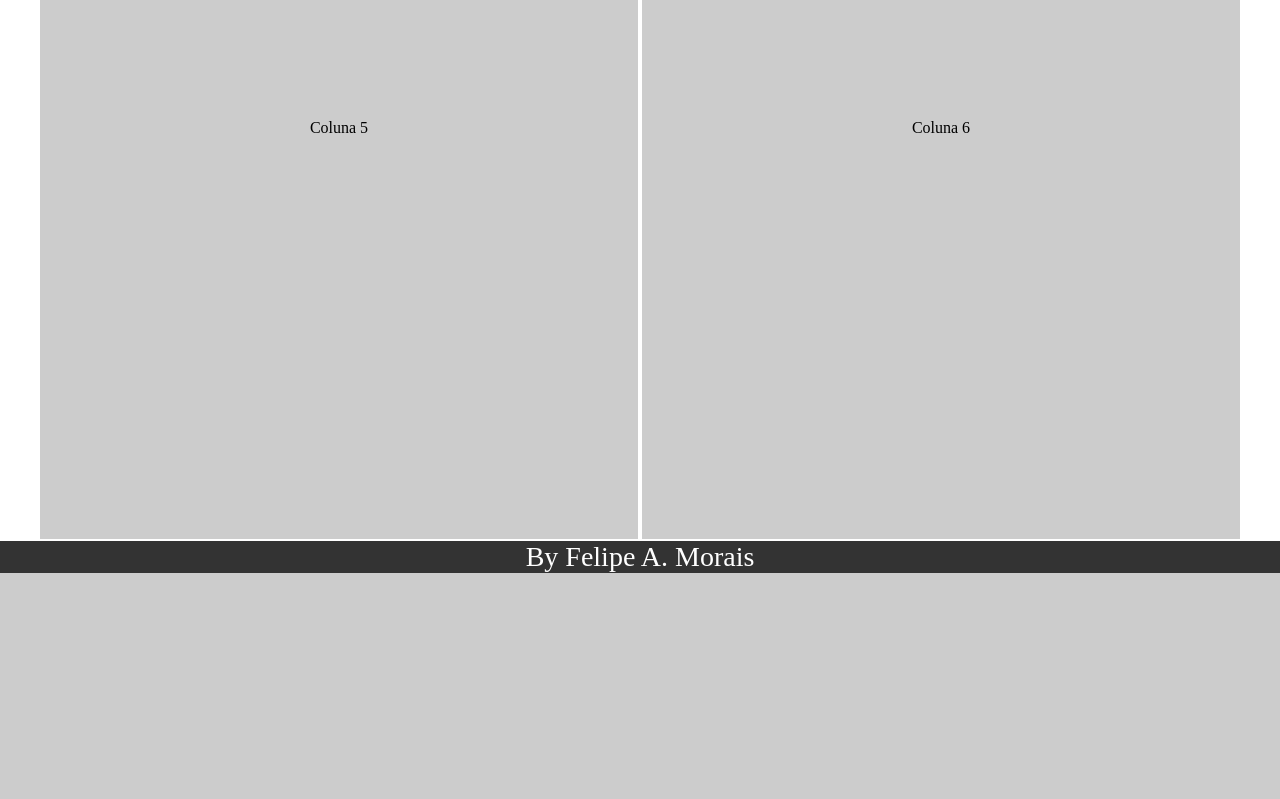
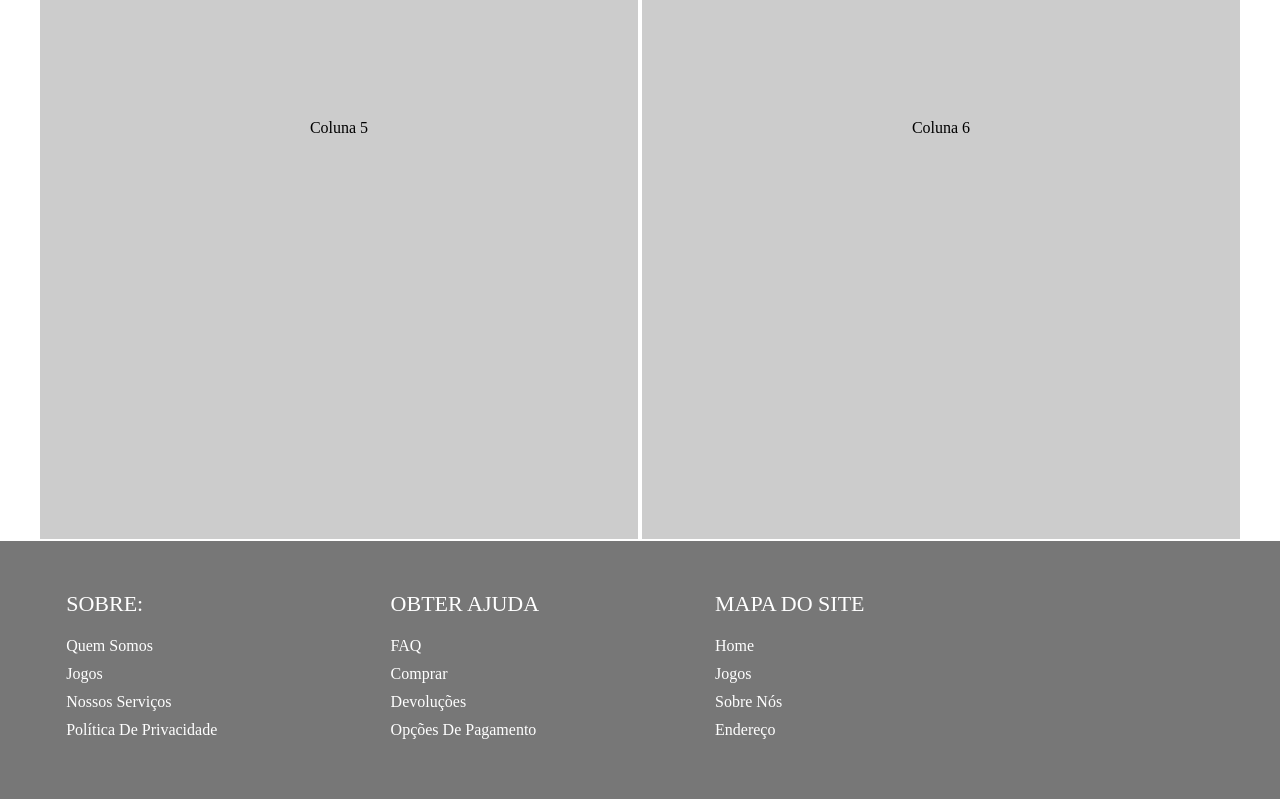
Before and after one commit to FelipeTr00/TechAcademy2, a PHP site: page / in a window 1280 px wide. Shown: the part 1749-2548 px from the top of the page. Before the commit the page ends 2322 px from the top, so only its background shows below. Run offline with PHP 8.4, Linux system fonts and the light colour scheme; some web fonts are replaced.

Commit message:
add footer css+html

```diff
--- a/css/style.css
+++ b/css/style.css
@@ -1,3 +1,4 @@
+@import url("https://fonts.googleapis.com/css2?family=Poppins:wght@300;400;500;600&display=swap");
 * {
   padding: 0;
   margin: 0; }
@@ -63,19 +64,120 @@ div {
   background-color: #CCC;
   min-height: 300px; }
 
-.footer {
-  width: 100%;
-  font-size: 28px;
-  color: #FFF;
-  background: #333;
-  text-align: center;
-  bottom: 0; }
+/*.footer {
+	width: 100%;
+	font-size: 28px;
+	color: $color_1;
+	background: #333;
+	text-align: center;
+	bottom: 0;
 
+}*/
 /* @media */
-@media only screen and (max-width: 660px) {
+@media only screen and (max-width: 800px) {
   .TwoCols .col1 {
     width: 100%; }
   .TwoCols .col2 {
     width: 100%; } }
+footer {
+  background-color: #777;
+  padding: 50px 0; }
+
+.container-footer {
+  max-width: 1400px;
+  padding: 0 4%;
+  margin: auto; }
+
+.row-footer {
+  display: flex;
+  flex-wrap: wrap; }
+
+.footer-col {
+  width: 25%;
+  padding: 0 15px; }
+
+.footer-col h4 {
+  font-size: 22px;
+  color: white;
+  margin-bottom: 20px;
+  font-weight: 500;
+  position: relative;
+  text-transform: uppercase; }
+
+.footer-col ul {
+  list-style: none; }
+
+.footer-col ul li {
+  margin: 10px 0; }
+
+.footer-col ul li a {
+  font-size: 16px;
+  text-transform: capitalize;
+  color: white;
+  text-decoration: none;
+  font-weight: 300;
+  display: block;
+  transition: all 0.3s ease; }
+
+.footer-col ul li a:hover {
+  color: #cecdcd;
+  padding-left: 10px; }
+
+.footer-col .medias-socias {
+  margin-top: 30px; }
+
+.footer-col .medias-socias a {
+  display: inline-flex;
+  align-items: center;
+  justify-content: center;
+  height: 40px;
+  width: 40px;
+  margin: 0 10px 10px 0;
+  text-decoration: none;
+  border-radius: 50%;
+  color: white;
+  border: 1px solid white;
+  transition: all 0.5s ease; }
+
+.footer-col .medias-socias a i {
+  font-size: 20px; }
+
+.footer-col .medias-socias a:hover {
+  color: #777;
+  background-color: white; }
+
+.footer-col .form-sub input {
+  width: 100%;
+  padding: 10px;
+  font-size: 15px;
+  outline: none;
+  border: 1px solid white;
+  color: white;
+  background-color: #777; }
+
+.footer-col .form-sub input::placeholder {
+  color: white; }
+
+.footer-col .form-sub button {
+  width: 100%;
+  margin-top: 10px;
+  padding: 10px;
+  font-size: 17px;
+  outline: none;
+  border: none;
+  cursor: pointer;
+  color: #777;
+  border-radius: 3px;
+  font-weight: bold;
+  background-color: white; }
+
+/* Responsivo */
+@media (max-width: 800px) {
+  .footer-col {
+    width: 50%;
+    margin-bottom: 30px; } }
+@media (max-width: 600px) {
+  .footer-col {
+    width: 100%; } }
 
 /*# sourceMappingURL=style.css.map */
--- a/css/style.scss
+++ b/css/style.scss
@@ -76,18 +76,19 @@ div {
 	background-color: $background-color_1;
 	min-height: 300px;
 }
-.footer {
+/*.footer {
 	width: 100%;
 	font-size: 28px;
 	color: $color_1;
 	background: #333;
 	text-align: center;
 	bottom: 0;
-}
+
+}*/
 
 /* @media */
 
-@media only screen and (max-width: 660px) {
+@media only screen and (max-width: 800px) {
 	.TwoCols {
 		.col1 {
 			width: 100%;
@@ -97,3 +98,111 @@ div {
 		}
 	}
 }
+
+@import url('https://fonts.googleapis.com/css2?family=Poppins:wght@300;400;500;600&display=swap');
+footer{
+    background-color: #777;
+    padding: 50px 0;
+}
+.container-footer{
+    max-width: 1400px;
+    padding: 0 4%;
+    margin: auto;
+}
+.row-footer{
+    display: flex;
+    flex-wrap: wrap;
+}
+
+.footer-col{
+    width: 25%;
+    padding: 0 15px;
+}
+.footer-col h4{
+    font-size: 22px;
+    color: white;
+    margin-bottom: 20px;
+    font-weight: 500;
+    position: relative;
+    text-transform: uppercase;
+}
+.footer-col ul{
+    list-style: none;
+}
+.footer-col ul li{
+    margin: 10px 0;
+}
+.footer-col ul li a{
+    font-size: 16px;
+    text-transform: capitalize;
+    color: white;
+    text-decoration: none;
+    font-weight: 300;
+    display: block;
+    transition: all 0.3s ease;
+}
+.footer-col ul li a:hover{
+    color: #cecdcd;
+    padding-left: 10px;
+}
+.footer-col .medias-socias{
+    margin-top: 30px;
+}
+.footer-col .medias-socias a{
+    display: inline-flex;
+    align-items: center;
+    justify-content: center;
+    height: 40px;
+    width: 40px;
+    margin: 0 10px 10px 0;
+    text-decoration: none;
+    border-radius: 50%;
+    color: white;
+    border: 1px solid white;
+    transition: all 0.5s ease;
+}
+.footer-col .medias-socias a i{
+    font-size: 20px;
+}
+
+.footer-col .medias-socias a:hover{
+    color: #777;
+    background-color: white;
+}
+.footer-col .form-sub input{
+    width: 100%;
+    padding: 10px;
+    font-size: 15px;
+    outline: none;
+    border: 1px solid white;
+    color: white;
+    background-color: #777;
+}
+.footer-col .form-sub input::placeholder{
+    color: white;
+}
+.footer-col .form-sub button{
+    width: 100%;
+    margin-top: 10px;
+    padding: 10px;
+    font-size: 17px;
+    outline: none;
+    border: none;
+    cursor: pointer;
+    color: #777;
+    border-radius: 3px;
+    font-weight: bold;
+    background-color: white;
+}
+/* Responsivo */
+@media (max-width: 800px) {
+    .footer-col{
+        width: 50%;
+        margin-bottom: 30px;
+    }
+}
+@media (max-width:600px) {
+    .footer-col{
+        width: 100%;
+    }
+}
--- a/index.html
+++ b/index.html
@@ -46,10 +46,45 @@
 
     </div>
     <footer>
-        <div class="footer">
-            <p>By Felipe A. Morais</p>
+        <div class="container-footer">
+            <div class="row-footer">
+                <!-- footer col-->
+                <div class="footer-col">
+                    <h4>SOBRE:</h4>
+                    <ul>
+                        <li><a href="#"> Quem somos </a></li>
+                        <li><a href=""> Jogos</a></li>
+                        <li><a href=""> nossos serviços </a></li>
+                        <li><a href=""> política de privacidade </a></li>
+
+                    </ul>
+                </div>
+                <!--end footer col-->
+                <!-- footer col-->
+                <div class="footer-col">
+                    <h4>Obter ajuda</h4>
+                    <ul>
+                        <li><a href="#">FAQ</a></li>
+                        <li><a href="#">Comprar</a></li>
+                        <li><a href="#">devoluções</a></li>
+                        <li><a href="#">Opções De Pagamento</a></li>
+                    </ul>
+                </div>
+                <!--end footer col-->
+                <!-- footer col-->
+                <div class="footer-col">
+                    <h4>MAPA DO SITE</h4>
+                    <ul>
+                        <li><a href="#">Home</a></li>
+                        <li><a href="#">Jogos</a></li>
+                        <li><a href="#">Sobre Nós</a></li>
+                        <li><a href="#">Endereço</a></li>
+                    </ul>
+                </div>
+                <!--end footer col-->
+            </div>
         </div>
-    </footer
+    </footer>
 
 
 
```
Also changed, not shown: 1 other file.
